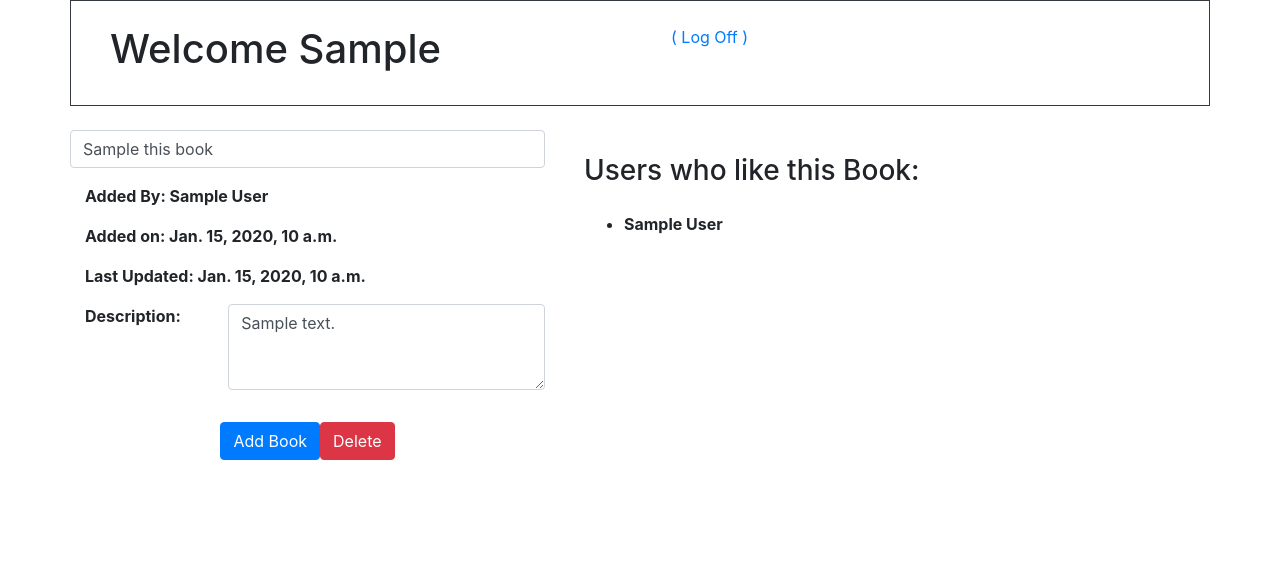
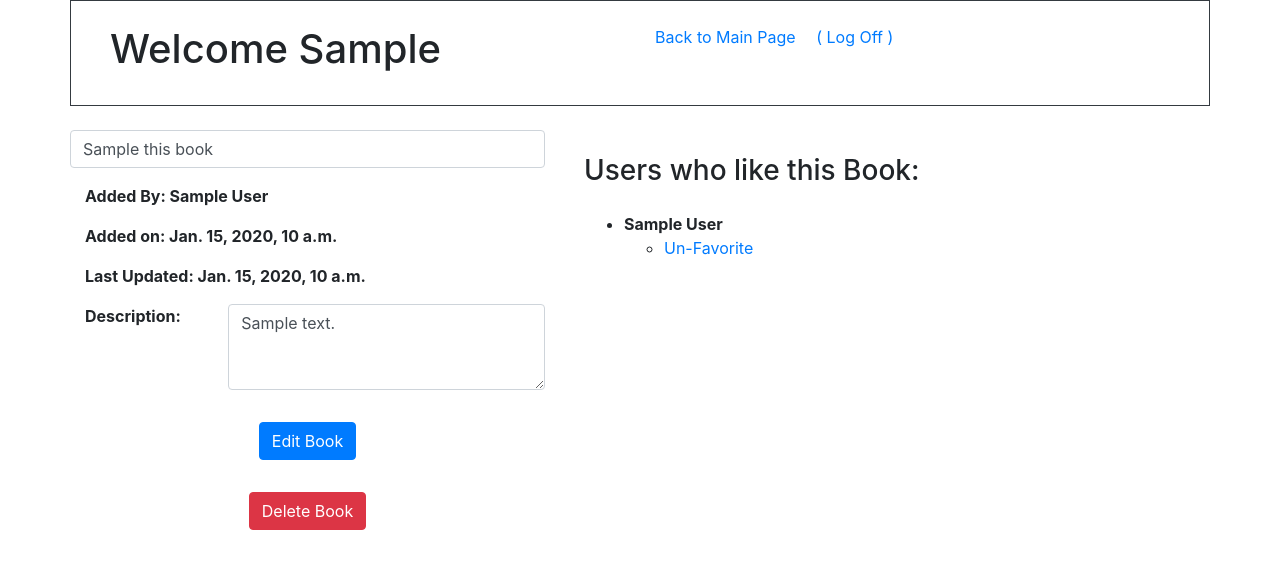
Before and after one commit to s-graham42/Django_Fullstack, a Django app: template favorite_books/fav_books_app/templates/edit.html in a window 1280 px wide. Shown: the top 569 px of the page. Run offline with Django 3.2, Linux system fonts and the light colour scheme; tables that the repository leaves empty hold one stand-in row (values such as "Sample post"); the template is opened without the code that fills it: values that come from a table or form of the project are taken from there, most other values are stand-ins (such as "Sample title", 1, 10 or a date in 2020); some libraries are stand-ins or nearby versions.

Commit message:
Favorite Books Complete (no Sensei)

```diff
--- a/favorite_books/fav_books_app/templates/books.html
+++ b/favorite_books/fav_books_app/templates/books.html
@@ -53,7 +53,7 @@
                     {% if curr_user in book.liked_by.all %}
                         <p><em>this is one of your favorites</em></p>
                     {% else %}
-                        <a href="/books/{{book.id}}/like">Add to Favorites</a>
+                        <a href="/books/{{book.id}}">Add to Favorites</a>
                     {% endif %}
                 {% endfor %}
             </div>
--- a/favorite_books/fav_books_app/templates/edit.html
+++ b/favorite_books/fav_books_app/templates/edit.html
@@ -14,6 +14,7 @@
                 <h1>Welcome {{curr_user.first_name}}</h1>
             </div>
             <div class="col-sm justify-content-right">
+                <a href="/books">Back to Main Page</a>
                 <a class="d-inline align-baseline mx-3 my-auto" href="/log_out">( Log Off )</a>
             </div>
         </header>
@@ -28,10 +29,10 @@
         {% endif %}
         <main class="row my-4">
             <div class="col-sm-5">
-                <form action="/books/{{this_book.id}}/edit" method="POST">
+                <form action="/books/{{this_book.id}}/update" method="POST">
                     {% csrf_token %}
                     <div class="form-group row">
-                        <input class="form-control col-sm" type="text" id="title" name="title" minlength="2" value="{{this_book.title}}">
+                        <input class="form-control col-sm" type="text" id="title" name="title" minlength="2" value="{{this_book.title}}" required>
                     </div>
                     <p><strong>Added By: {{this_book.uploaded_by.first_name}} {{this_book.uploaded_by.last_name}}</strong></p>
                     <p><strong>Added on: {{this_book.created_at}}</strong></p>
@@ -41,16 +42,27 @@
                         <textarea class="form-control col-sm-8" name="description" id="description" rows="3" minlength="5">{{this_book.desc}}</textarea>
                     </div>
                     <div class="row justify-content-center">
-                        <input class="btn btn-primary my-3" type="submit" value="Add Book">
-                        <a class="btn btn-danger my-3" href="#">Delete</a>
+                        <input class="btn btn-primary m-3" type="submit" value="Edit Book">
                     </div>
                 </form>
+                <div class="row justify-content-center">
+                    <form action="/books/{{this_book.id}}/destroy" method="POST">
+                        {% csrf_token %}
+                        <input class="btn btn-danger m-3" type="submit" value="Delete Book">
+                    </form>
+                </div>
             </div>
             <div class="col-sm-6 ml-4">
                 <h3 class="my-4">Users who like this Book:</h2>
                     {% for user in favorited %}
                         <ul>
-                            <li><strong>{{user.first_name}} {{user.last_name}}</strong></li>
+                            <li><strong>{{user.first_name}} {{user.last_name}}</strong>
+                                {% if user == curr_user %}
+                                <ul>
+                                    <li><a href="/books/{{this_book.id}}/un_like">Un-Favorite</a></li>
+                                </ul>
+                                {% endif %}
+                            </li>
                         </ul>
                     {% endfor %}
                     {% if curr_user not in favorited %}
--- a/favorite_books/fav_books_app/urls.py
+++ b/favorite_books/fav_books_app/urls.py
@@ -6,4 +6,7 @@ urlpatterns = [
     path('create', views.create),
     path('<int:book_id>', views.show),
     path('<int:book_id>/like', views.like),
+    path('<int:book_id>/un_like', views.un_like),
+    path('<int:book_id>/update', views.update),
+    path('<int:book_id>/destroy', views.destroy),
 ]
```
Also changed, not shown: favorite_books/fav_books_app/templates/show.html (+9 -3 lines), favorite_books/fav_books_app/views.py (+40 -0 lines).
